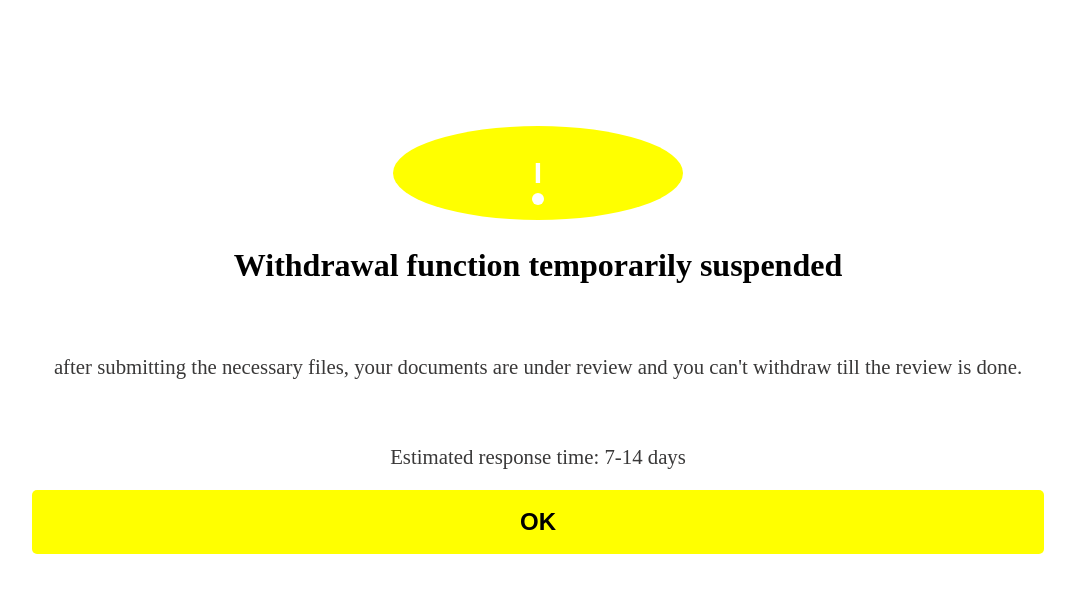
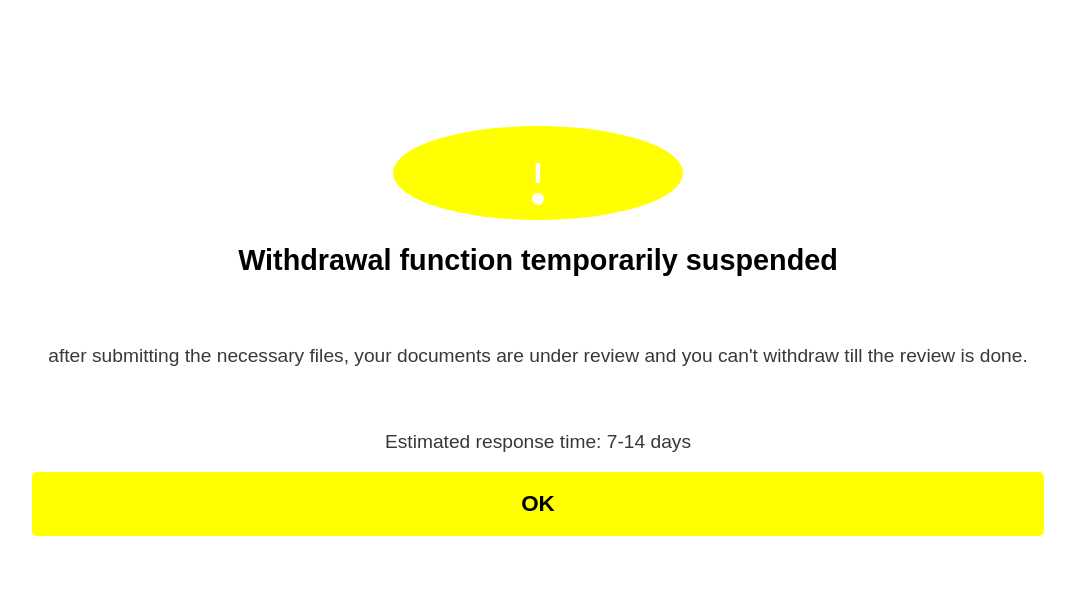
Before and after one commit to maracodez/create, a plain HTML site: page index.html in a window 1280 px wide. Shown: the whole page, without its empty margins (102-1177 px from the left). Drawn offline with Linux system fonts and the light colour scheme.

Commit message:
update change

```diff
--- a/index.css
+++ b/index.css
@@ -4,6 +4,7 @@
    justify-content: center;
    align-items: center;
    margin-top: 10%;
+   font-family: Arial, sans-serif;
 }
 
 .icon_container {
@@ -19,7 +20,6 @@
     display: inline-block;
     font-size: 30px;
     font-weight: 800;
-    font-family: Arial, sans-serif;
     color: white;
 }
 
@@ -37,11 +37,11 @@
 
 h2 {
     text-align: center;
-    font-size: 2rem;
+    font-size: 1.8rem;
 }
 
 .paragraph {
-    font-size: 1.3rem;
+    font-size: 1.2rem;
     line-height: 2rem;
     padding: 20px;
     text-align: center;
@@ -50,11 +50,11 @@ h2 {
 
 .esti {
     color: hsl(0, 1%, 22%);
-    font-size: 1.3rem;
+    font-size: 1.2rem;
 }
 
 button {
-    font-size: 1.5rem;
+    font-size: 1.4rem;
     font-weight: 600;
     background-color: yellow;
     border: none;
```
